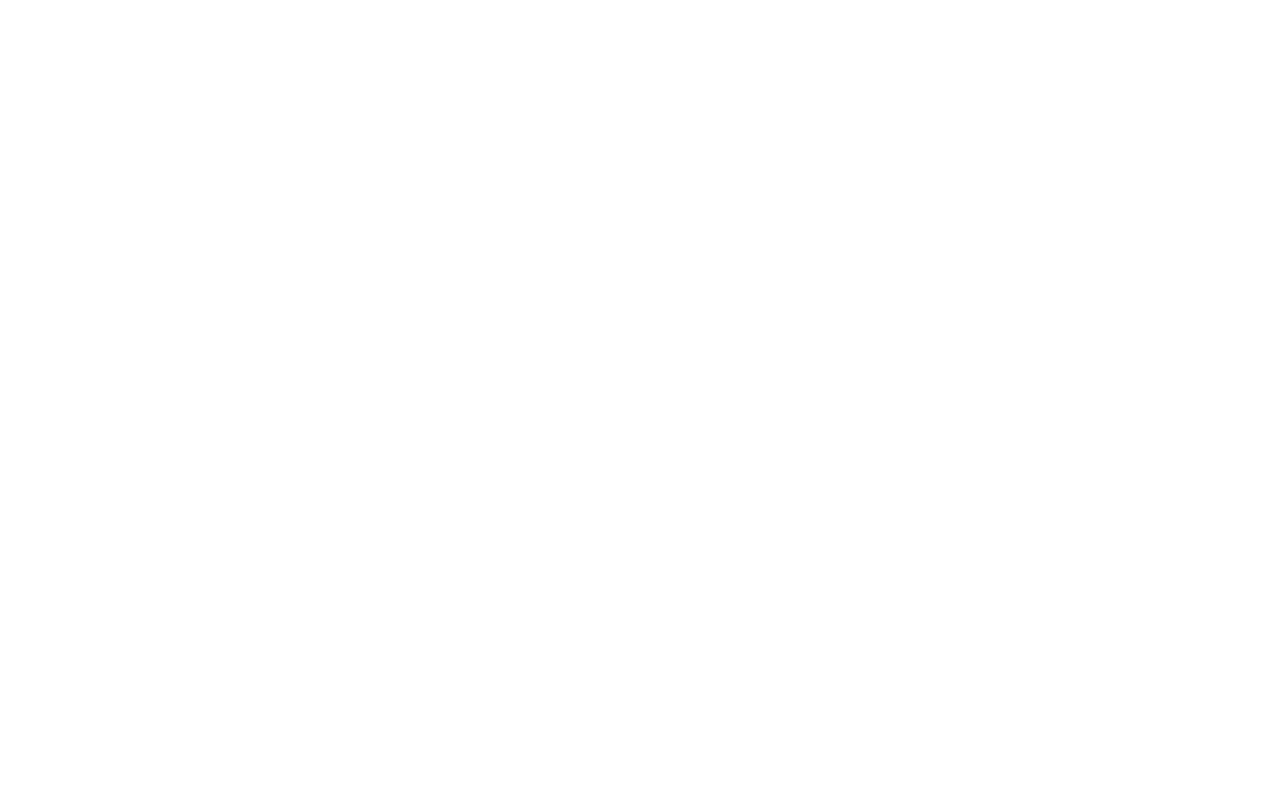
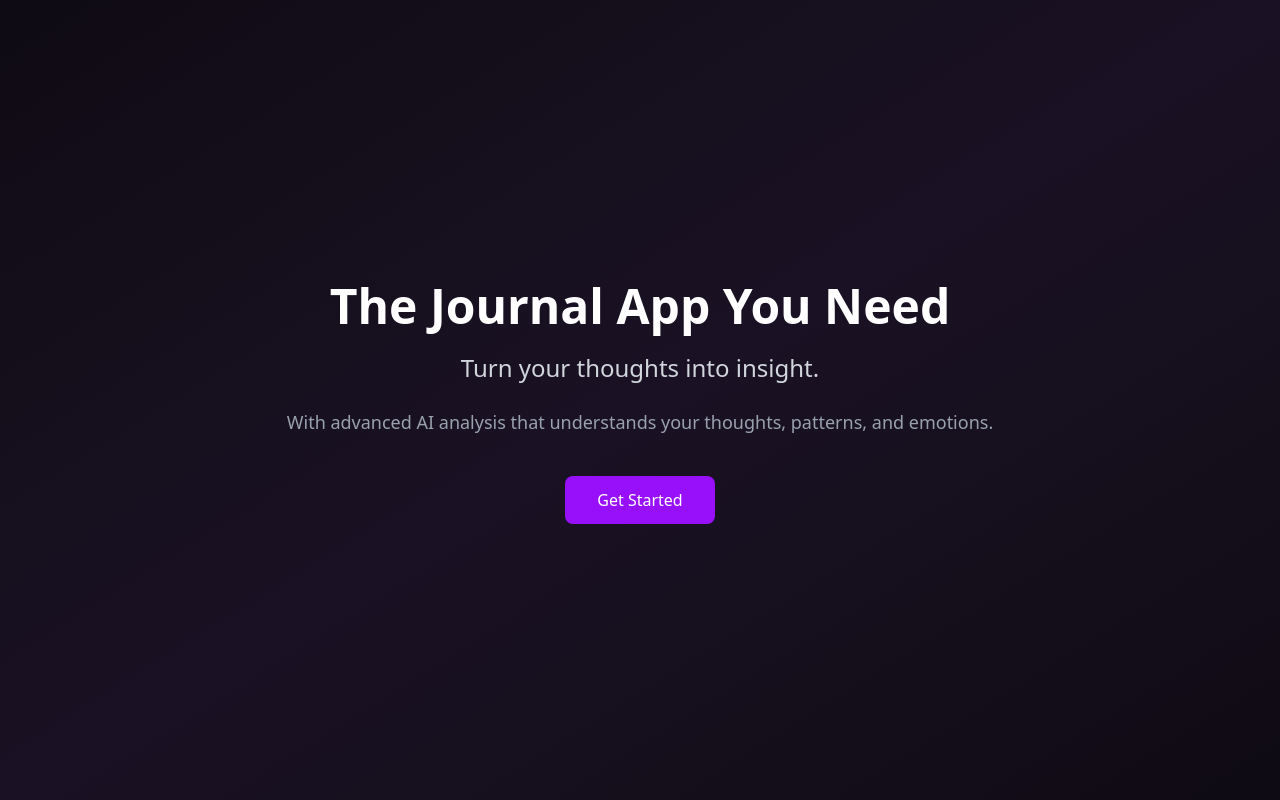
Before and after one commit to vdk0987/ai-journal, a Next.js app: page / in a window 1280 px wide. Built offline with nearby package versions, Linux system fonts and the light colour scheme.

Commit message:
home page

```diff
--- a/package.json
+++ b/package.json
@@ -9,6 +9,7 @@
     "lint": "eslint"
   },
   "dependencies": {
+    "@clerk/nextjs": "^6.39.0",
     "next": "16.1.6",
     "react": "19.2.3",
     "react-dom": "19.2.3"
--- /dev/null
+++ b/proxy.ts
@@ -0,0 +1,12 @@
+import { clerkMiddleware } from '@clerk/nextjs/server';
+
+export default clerkMiddleware();
+
+export const config = {
+  matcher: [
+    // Skip Next.js internals and all static files, unless found in search params
+    '/((?!_next|[^?]*\\.(?:html?|css|js(?!on)|jpe?g|webp|png|gif|svg|ttf|woff2?|ico|csv|docx?|xlsx?|zip|webmanifest)).*)',
+    // Always run for API routes
+    '/(api|trpc)(.*)',
+  ],
+};
--- a/src/app/page.tsx
+++ b/src/app/page.tsx
@@ -1,5 +1,34 @@
+import Link from "next/link";
+
 export default function Home() {
   return (
-    <></>
+    <div className="relative flex min-h-screen items-center justify-center bg-gradient-to-br from-[#0f0b14] via-[#1a1224] to-[#0f0b14] px-6">
+      <div className="absolute inset-0 -z-10">
+        <div className="absolute left-1/2 top-1/2 h-[500px] w-[500px] -translate-x-1/2 -translate-y-1/2 rounded-full bg-purple-600/20 blur-3xl" />
+      </div>
+
+      <div className="mx-auto max-w-3xl text-center">
+        <h1 className="text-4xl font-semibold leading-tight text-white md:text-5xl">
+          The Journal App You Need
+        </h1>
+
+        <p className="mt-4 text-xl text-gray-300 md:text-2xl">
+          Turn your thoughts into insight.
+        </p>
+
+        <p className="mt-6 text-base text-gray-400 md:text-lg">
+          With advanced AI analysis that understands your thoughts, patterns,
+          and emotions.
+        </p>
+
+        <div className="mt-10 flex justify-center">
+          <Link href={"/sign-up"}>
+            <button className="rounded-lg bg-purple-600 px-8 py-3 text-base font-medium text-white transition hover:bg-purple-500 focus:outline-none focus:ring-2 focus:ring-purple-400 focus:ring-offset-2 focus:ring-offset-[#0f0b14]">
+              Get Started
+            </button>
+          </Link>
+        </div>
+      </div>
+    </div>
   );
 }
```
Also changed, not shown: 1 other file (tests, documents, lock files or other folders).
